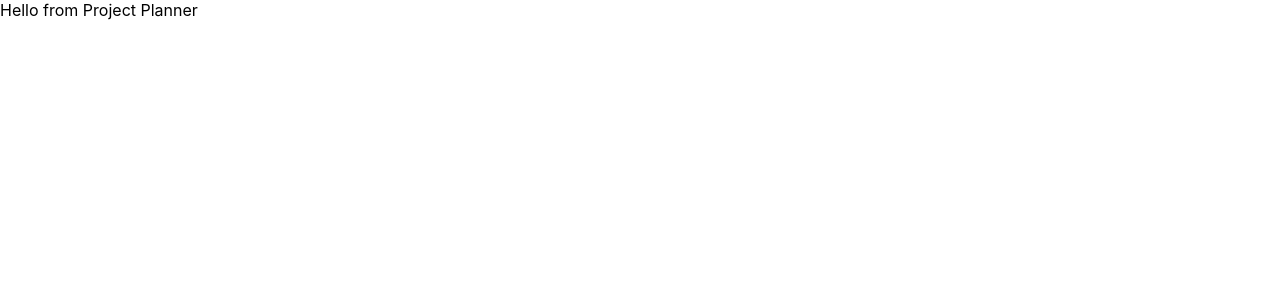
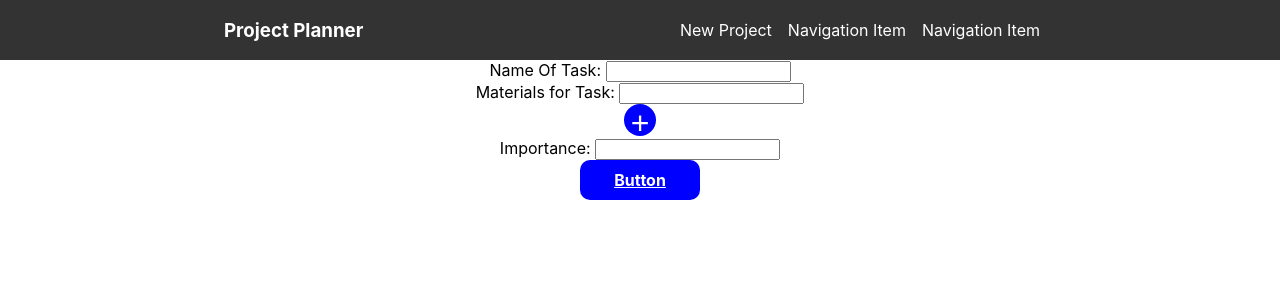
Before and after one commit to CoreyMiller85/home-planner-project, a React (Create React App) app in the folder client/: page /newtask in a window 1280 px wide. Shown: the top 300 px of the page. Built offline with nearby package versions, Linux system fonts and the light colour scheme.

Commit message:
corrects issue with API_URL

```diff
--- a/client/src/App.js
+++ b/client/src/App.js
@@ -7,15 +7,14 @@ import Header from "./Component/Header";
 function App() {
   return (
     <div>
-      Hello from Project Planner
-      {/* <Header />
+      <Header />
       <Route exact path="/">
         <List />
       </Route>
       <Switch>
         <Route path="/newtask" component={NewTask} />
         <Route path="/api/task/:id" component={TaskExpanded} />
-      </Switch> */}
+      </Switch>
     </div>
   );
 }
--- a/client/src/Component/List.js
+++ b/client/src/Component/List.js
@@ -9,7 +9,7 @@ class List extends Component {
   };
 
   componentDidMount = async () => {
-    const result = await axios.get(config.API_URL + "/api/task");
+    const result = await axios.get(config.url.API_URL + "/api/task");
 
     this.setState({
       list: result.data.data,
--- a/client/src/constants.js
+++ b/client/src/constants.js
@@ -1,11 +1,11 @@
 const prod = {
   url: {
-   API_URL: 'https://hidden-springs-72856.herokuapp.com',
-   }
- };
- const dev = {
+    API_URL: "https://gentle-shelf-72404.herokuapp.com/",
+  },
+};
+const dev = {
   url: {
-   API_URL: 'http://localhost:5000'
-  }
- };
- export const config = process.env.NODE_ENV === 'development' ? dev : prod;
+    API_URL: "http://localhost:5000",
+  },
+};
+export const config = process.env.NODE_ENV === "development" ? dev : prod;
```
